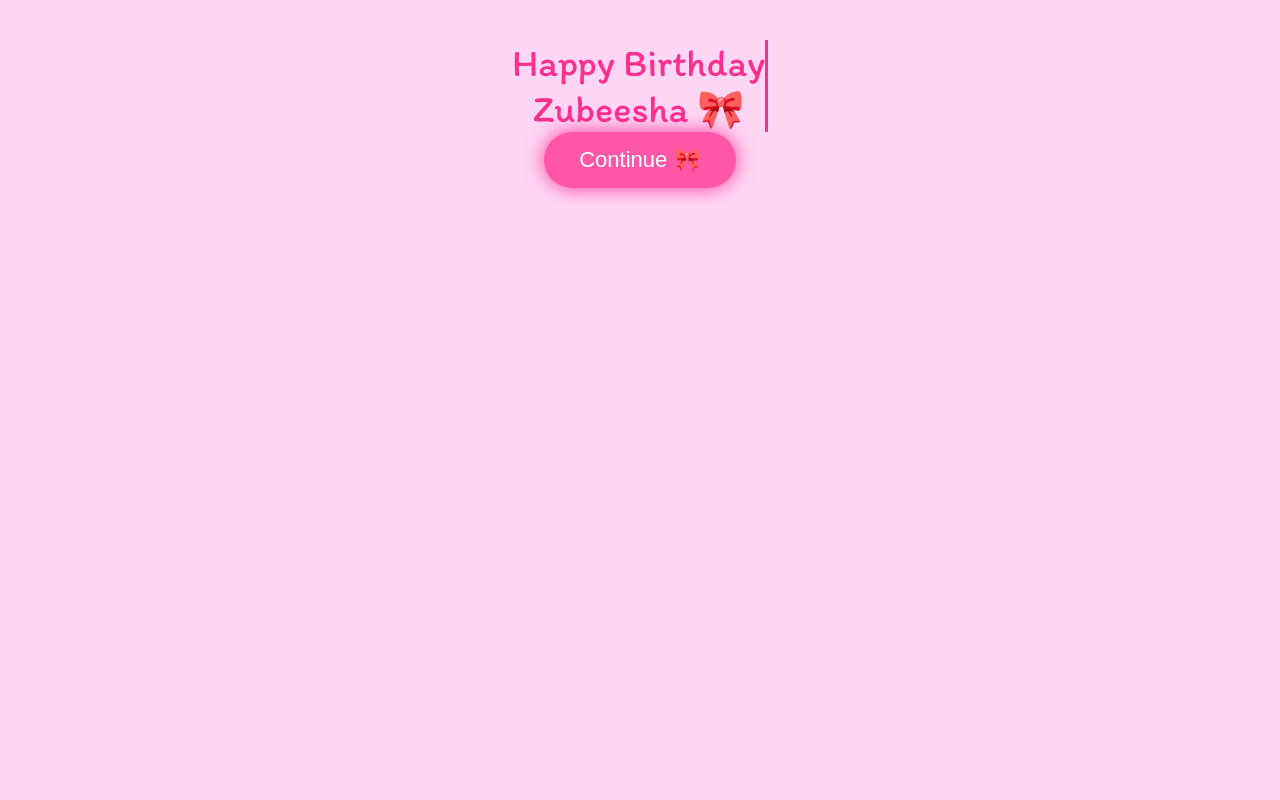
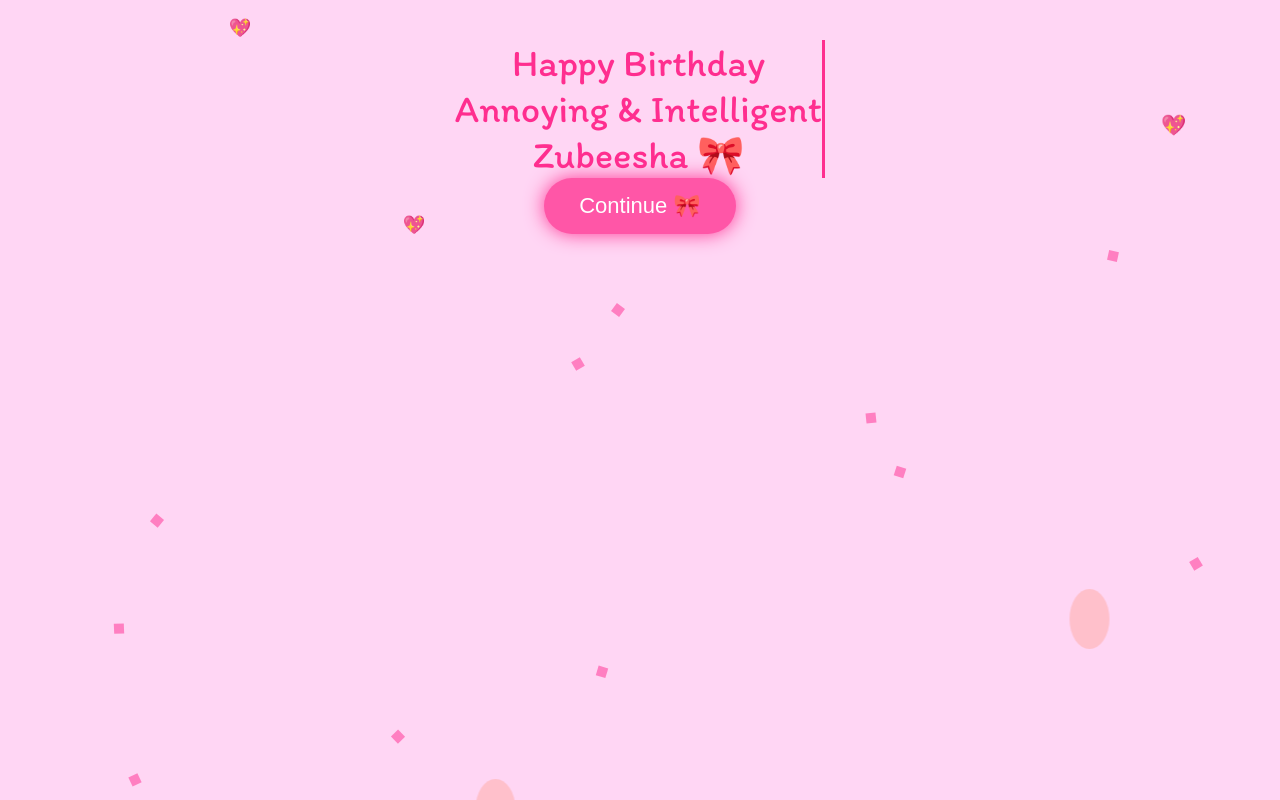
Before and after one commit to zyannawaz4-dotcom/zubeedubee, a plain HTML site: page index.html in a window 1280 px wide. Drawn offline with Linux system fonts and the light colour scheme.

Commit message:
Update index.html

```diff
--- a/index.html
+++ b/index.html
@@ -9,7 +9,7 @@
 <link href="https://fonts.googleapis.com/css2?family=Itim&display=swap" rel="stylesheet">
 
 <style>
-/* BASIC */
+/* BASIC STYLING */
 body {
     margin: 0;
     background: #ffd6f4;
@@ -136,6 +136,45 @@ button {
     from { transform: scale(1); opacity: 1; }
     to   { transform: scale(3); opacity: 0; }
 }
+
+/* FLOATING HEARTS */
+.heart {
+    position: fixed;
+    font-size: 24px;
+    color: pink;
+    animation: floatUp 4s linear infinite;
+}
+@keyframes floatUp {
+    0% { transform: translateY(0) scale(1);}
+    100% { transform: translateY(-800px) scale(1.5);}
+}
+
+/* CONFETTI */
+.confetti-piece {
+    position: fixed;
+    width: 10px; height: 10px;
+    background: #ff69b4;
+    opacity: 0.8;
+    animation: confettiFall 3s linear infinite;
+}
+@keyframes confettiFall {
+    0% { transform: translateY(-10px) rotate(0deg);}
+    100% { transform: translateY(800px) rotate(360deg);}
+}
+
+/* BALLOONS */
+.balloon {
+    position: fixed;
+    width: 40px;
+    height: 60px;
+    background: pink;
+    border-radius: 50%;
+    animation: fly 8s linear infinite;
+}
+@keyframes fly {
+    0% { transform: translateY(800px) translateX(0);}
+    100% { transform: translateY(-200px) translateX(100px);}
+}
 </style>
 </head>
 <body>
@@ -154,7 +193,7 @@ button {
     <div id="envelope" onclick="openLetter()"></div>
     <div id="letter">
         Dear Zubeesha 💗,<br><br>
-        You are special, annoying, precious, loved & intelligent.<br>
+        You are special, annoying & intelligent.<br>
         Today is all about YOU!<br><br>
         💕 Happy Birthday Princess 💕
     </div>
@@ -176,9 +215,8 @@ button {
 
 <script>
 /* TYPING INTRO */
-let intro = "Happy Birthday\nZubeesha 🎀";
+let intro = "Happy Birthday\nAnnoying & Intelligent\nZubeesha 🎀";
 let idx = 0;
-
 function type() {
     if (idx < intro.length) {
         document.getElementById("typingIntro").textContent += intro.charAt(idx);
@@ -214,7 +252,6 @@ let canvas, ctx;
 function drawCake() {
     canvas = document.getElementById("cakeCanvas");
     ctx = canvas.getContext("2d");
-
     ctx.clearRect(0,0,350,350);
 
     ctx.fillStyle="#ff9ecb"; ctx.fillRect(60,160,230,140);
@@ -232,7 +269,6 @@ function drawCake() {
 
 function nextStep() {
     step++;
-
     if(step===1){
         document.getElementById("cakeBtn").innerText="Light Candle";
     } else if(step===2){
@@ -249,7 +285,6 @@ function nextStep() {
 
 /* CUTTING CAKE */
 let cutting = false;
-
 function enableCutting(){
     canvas.addEventListener("touchstart",()=>cutting=true);
     canvas.addEventListener("touchend",finishCut);
@@ -263,14 +298,14 @@ function enableCutting(){
     });
 }
 
+/* AFTER CUTTING POPUP + SLIDESHOW */
 function finishCut(){
     cutting=false;
     showPopup();
 }
-
-/* POPUP */
 function showPopup(){
     document.getElementById("popup").style.display="flex";
+
     setTimeout(()=>{
         document.getElementById("popup").style.display="none";
         startSlideshow();
@@ -302,6 +337,44 @@ function sparkle(x,y){
     document.body.appendChild(d);
     setTimeout(()=>d.remove(),400);
 }
+
+/* FLOATING HEARTS */
+function createHearts(){
+    setInterval(()=>{
+        let h=document.createElement("div");
+        h.className="heart";
+        h.style.left=Math.random()*window.innerWidth+"px";
+        h.style.fontSize=(12+Math.random()*18)+"px";
+        h.textContent="💖";
+        document.body.appendChild(h);
+        setTimeout(()=>h.remove(),4000);
+    },500);
+}
+createHearts();
+
+/* BALLOONS */
+function createBalloons(){
+    setInterval(()=>{
+        let b=document.createElement("div");
+        b.className="balloon";
+        b.style.left=Math.random()*window.innerWidth+"px";
+        document.body.appendChild(b);
+        setTimeout(()=>b.remove(),8000);
+    },1500);
+}
+createBalloons();
+
+/* CONFETTI */
+function createConfetti(){
+    setInterval(()=>{
+        let c=document.createElement("div");
+        c.className="confetti-piece";
+        c.style.left=Math.random()*window.innerWidth+"px";
+        document.body.appendChild(c);
+        setTimeout(()=>c.remove(),3000);
+    },200);
+}
+createConfetti();
 </script>
 
 </body>
```
